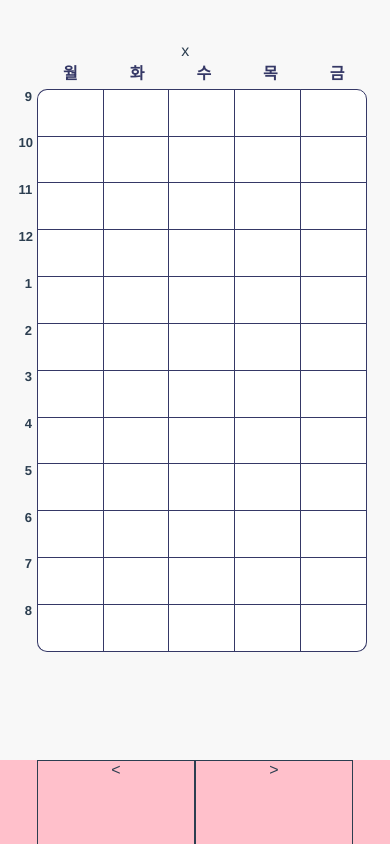
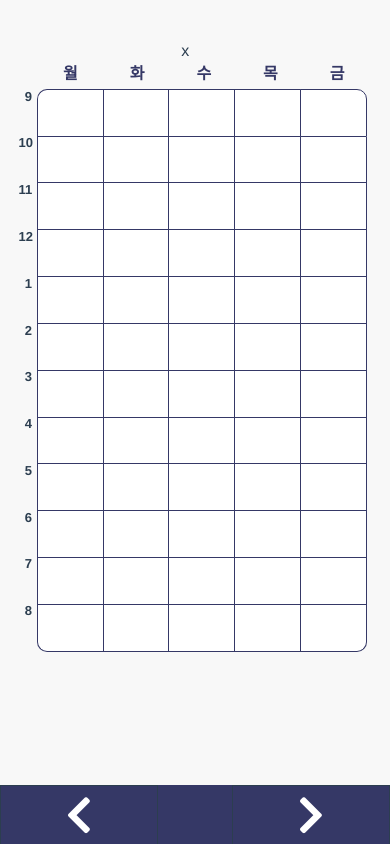
Before and after one commit to ekffhd/scheduler-refactor2, a Vue app: page /result_list in a window 390 px wide. Built offline with nearby package versions, Linux system fonts and the light colour scheme; what vue-nav-tabs would draw is missing.

Commit message:
Modify slider buttons

```diff
--- a/src/views/ResultList.vue
+++ b/src/views/ResultList.vue
@@ -2,9 +2,7 @@
     <div id="result">
         <div id="scheduler_data_wrap" :style="{width: 'calc((30vw + 10px) * 10)', 'min-width': 370*10+10+'px'}">
             <div id="scheduler_data" v-for="i in 10">
-                <div>
-                    {{i}}
-                </div>
+                        {{i}}
                 <scheduler style="height: 100%;"></scheduler>
             </div>
         </div>
@@ -18,11 +16,11 @@
             </div>
         </div>
         <div id="mobile_move_button">
-            <div class="move_button" @click="move_left">
-                <
+            <div class="move_button" @click="move_left" style="float: left;">
+                <i class="fas fa-chevron-left"></i>
             </div>
-            <div class="move_button" @click="move_right">
-                >
+            <div class="move_button" @click="move_right" style="float: right;">
+                <i class="fas fa-chevron-right"></i>
             </div>
         </div>
     </div>
@@ -125,19 +123,26 @@
         }
         #mobile_move_button{
             display: inline-block;
-            margin-top: 90vh;
+            margin-top: 93vh;
             width: 100vw;
-            height: 10vh;
-            background-color: pink;
+            height: 7vh;
+            background-color: #353866;
         }
         .move_button{
             display: inline-block;
             position: relative;
-            height: 10vh;
+            height: 7vh;
             width: 40vw;
             border: 1px solid;
             z-index: 900;
         }
+        .move_button>i{
+            display: block;
+            color: white;
+            margin-top: 1vh;
+            font-size: 5vh;
+            margin-bottom: 1vh;
+        }
 
     }
 </style>
```
